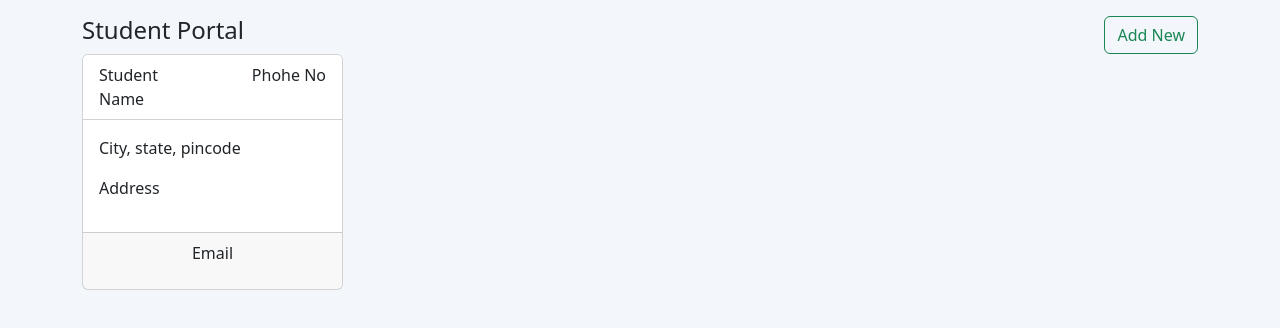
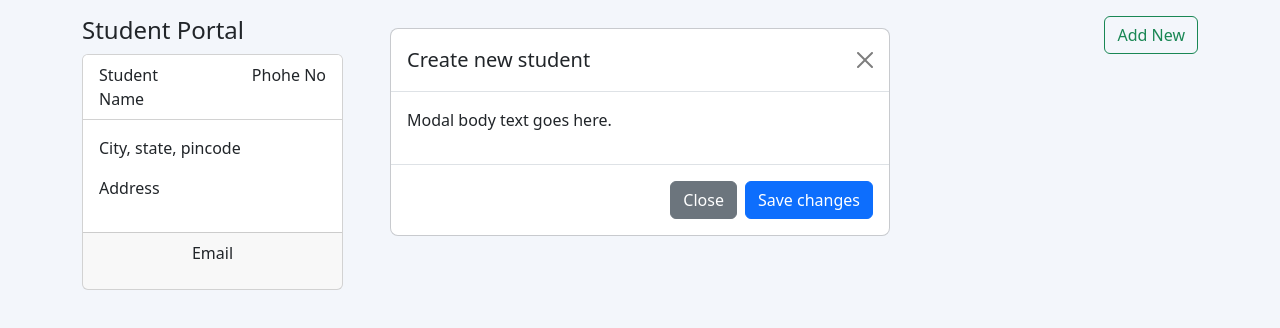
Before and after one commit to JoseRicardoPE/CRUD_Angular_LocalStorage, an Angular app: page / in a window 1280 px wide. Both pictures are taken after a click on the button "Add New". Shown: the top 328 px of the page. Built offline with nearby package versions, Linux system fonts and the light colour scheme.

Commit message:
add modal new student in the template  and logic to open/close modal

```diff
--- a/src/app/app.component.html
+++ b/src/app/app.component.html
@@ -4,7 +4,7 @@
             <h4>Student Portal</h4>
         </div>
         <div class="col-6 text-end ">
-            <button class="btn btn-outline-success">Add New</button>
+            <button class="btn btn-outline-success" (click)="openModal()">Add New</button>
         </div>
     </div>
     <div class="row">
@@ -27,3 +27,21 @@
         </div>
     </div>
 </div>
+
+<div class="modal" tabindex="-1" id="modalNewStudent" #modalNewStudent>
+    <div class="modal-dialog">
+        <div class="modal-content">
+            <div class="modal-header">
+                <h5 class="modal-title">Create new student</h5>
+                <button type="button" class="btn-close" (click)="closeModal()"></button>
+            </div>
+            <div class="modal-body">
+                <p>Modal body text goes here.</p>
+            </div>
+            <div class="modal-footer">
+                <button type="button" class="btn btn-secondary" (click)="closeModal()">Close</button>
+                <button type="button" class="btn btn-primary">Save changes</button>
+            </div>
+        </div>
+    </div>
+</div>
--- a/src/app/app.component.ts
+++ b/src/app/app.component.ts
@@ -1,4 +1,4 @@
-import { Component } from '@angular/core';
+import { Component, ElementRef, ViewChild } from '@angular/core';
 
 @Component({
   selector: 'app-root',
@@ -6,5 +6,19 @@ import { Component } from '@angular/core';
   styleUrls: ['./app.component.css']
 })
 export class AppComponent {
-  title = 'crud_localStorage_app';
+
+  @ViewChild('modalNewStudent') modal!: ElementRef;
+
+  openModal() {
+    const modal = document.getElementById('modalNewStudent');
+    if (modal !== null) {
+      modal.style.display = 'block';
+    }
+  }
+
+  closeModal() {
+    if (this.modal !== null) {
+      this.modal.nativeElement.style.display = 'none';
+    }
+  }
 }
```
